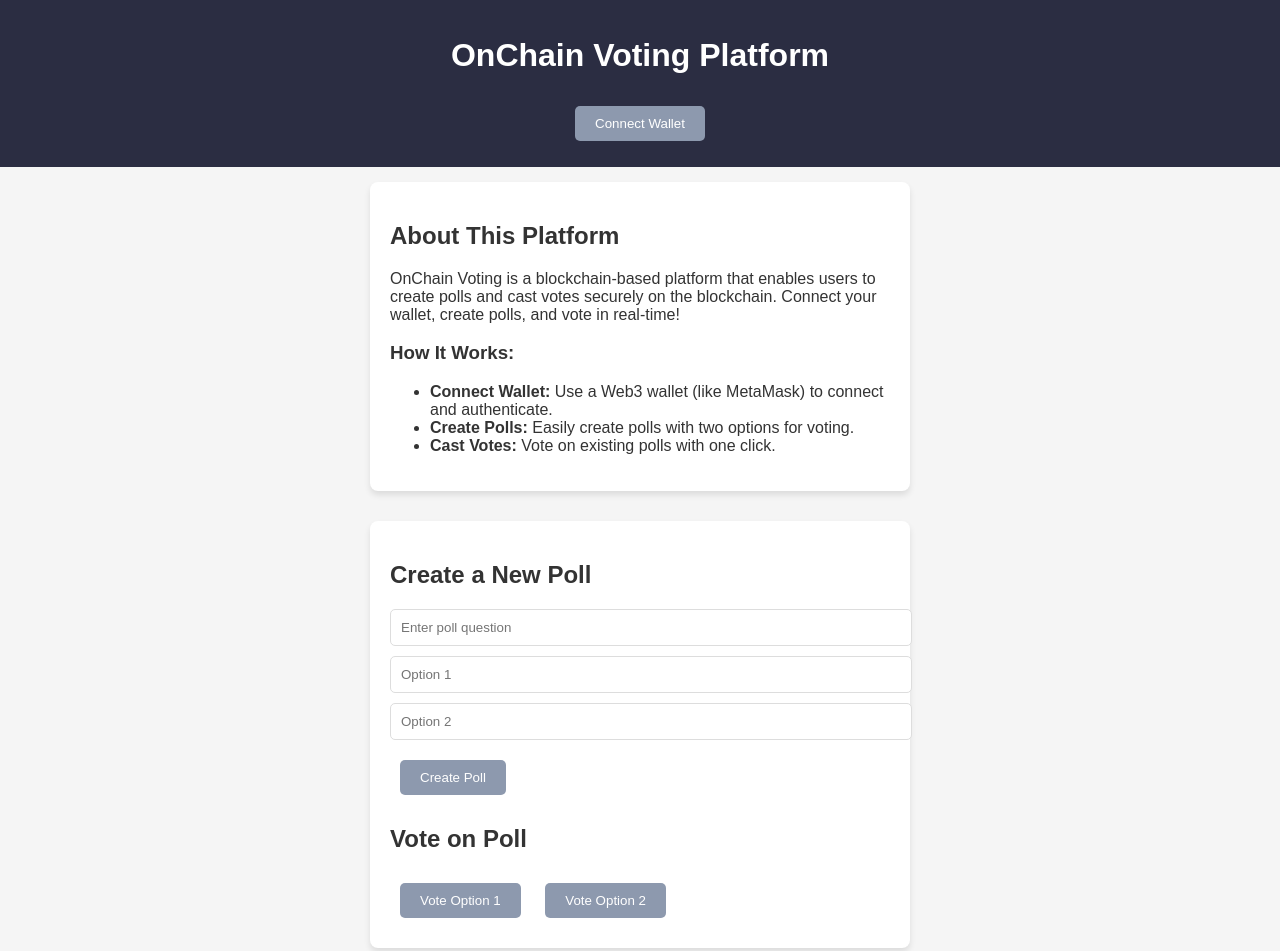
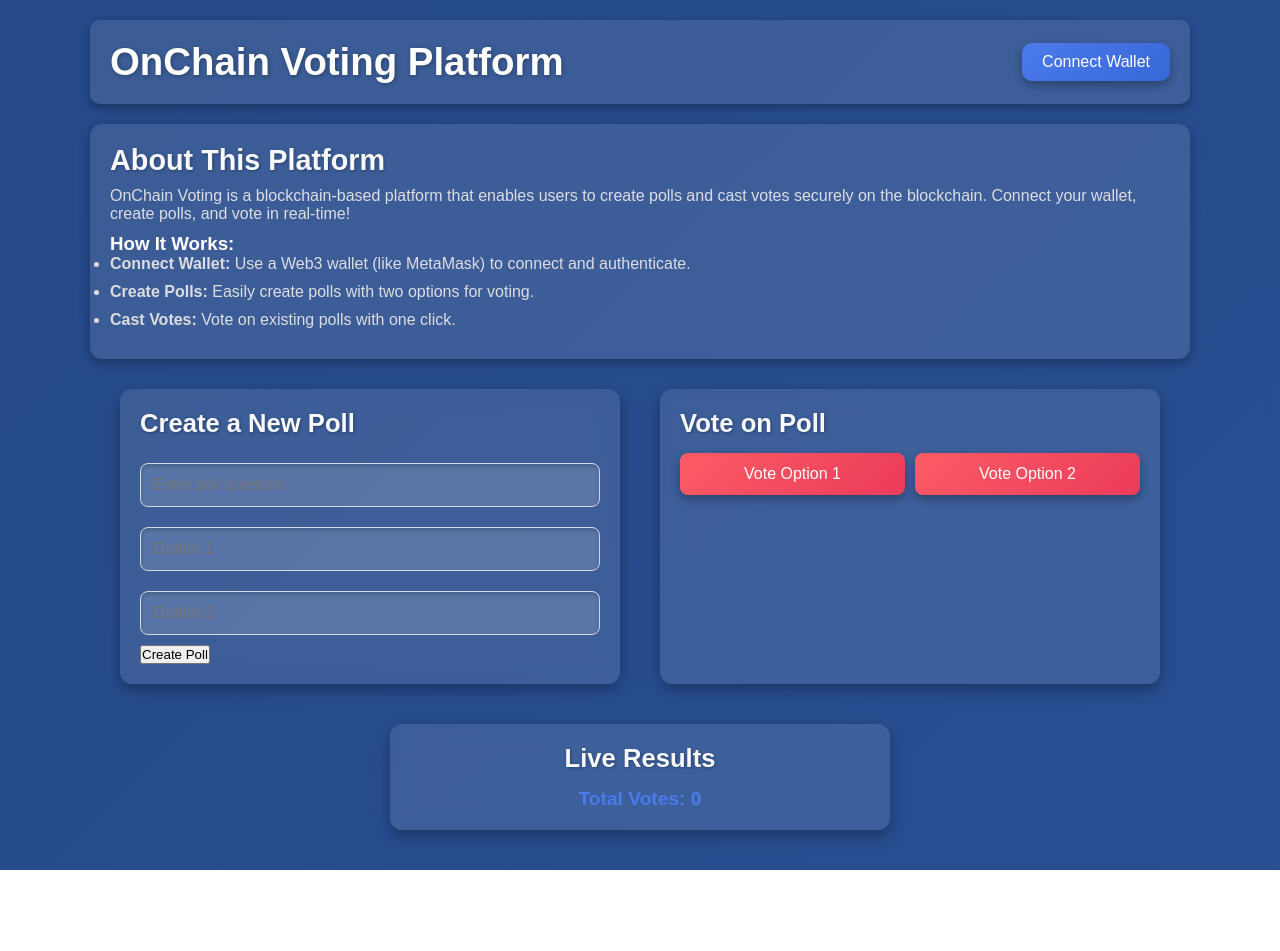
Before and after one commit to metavas50/onchain-voting, a website: page index.html in a window 1280 px wide. Shown: the top 951 px of the page. After the commit the page ends 870 px from the top, so only its background shows below. Drawn offline with Linux system fonts and the light colour scheme.

Commit message:
Add files via upload

```diff
--- a/style.css
+++ b/style.css
@@ -1,52 +1,167 @@
-body {
-    font-family: Arial, sans-serif;
-    background-color: #f5f5f5;
-    color: #333;
+/* Reset styles */
+* {
     margin: 0;
     padding: 0;
+    box-sizing: border-box;
+    font-family: 'Arial', sans-serif;
+}
+
+/* Background Animation */
+body {
+    background: linear-gradient(135deg, #1e3c72 0%, #2a5298 100%);
+    background-size: 400% 400%;
+    animation: gradientBackground 10s ease infinite;
+    color: #ffffff;
     display: flex;
     flex-direction: column;
     align-items: center;
-    justify-content: center;
+    padding: 20px;
 }
 
-header {
-    background-color: #2b2d42;
-    width: 100%;
-    padding: 1em;
-    text-align: center;
-    color: white;
+@keyframes gradientBackground {
+    0% { background-position: 0% 50%; }
+    50% { background-position: 100% 50%; }
+    100% { background-position: 0% 50%; }
 }
 
-section {
-    background-color: white;
+/* Header Styling */
+header {
+    display: flex;
+    justify-content: space-between;
+    align-items: center;
+    width: 100%;
+    max-width: 1100px;
     padding: 20px;
-    margin: 15px;
-    border-radius: 8px;
-    box-shadow: 0 4px 6px rgba(0, 0, 0, 0.1);
-    width: 90%;
-    max-width: 500px;
+    background-color: rgba(255, 255, 255, 0.1);
+    border-radius: 10px;
+    margin-bottom: 20px;
+    box-shadow: 0 4px 10px rgba(0, 0, 0, 0.3);
 }
 
-button {
-    background-color: #8d99ae;
-    color: white;
-    padding: 10px 20px;
-    margin: 10px;
-    border: none;
-    border-radius: 5px;
-    cursor: pointer;
+header h1 {
+    font-size: 2.4rem;
+    color: #ffffff;
+    text-shadow: 1px 1px 4px rgba(0, 0, 0, 0.3);
 }
 
-button:hover {
-    background-color: #ef233c;
+#connect-wallet {
+    background: linear-gradient(135deg, #4b7bec, #3867d6);
+    color: white;
+    border: none;
+    padding: 10px 20px;
+    border-radius: 10px;
+    cursor: pointer;
+    font-size: 1rem;
+    transition: background-color 0.3s, transform 0.3s;
+    box-shadow: 0px 4px 10px rgba(0, 0, 0, 0.3);
 }
 
-input {
-    display: block;
+#connect-wallet:hover {
+    background: linear-gradient(135deg, #3867d6, #4b7bec);
+    transform: scale(1.05);
+}
+
+/* Intro Section */
+#intro {
+    text-align: left;
+    margin-bottom: 20px;
+    padding: 20px;
+    max-width: 1100px;
+    background-color: rgba(255, 255, 255, 0.1);
+    border-radius: 12px;
+    box-shadow: 0 4px 12px rgba(0, 0, 0, 0.3);
+}
+
+#intro h2 {
+    font-size: 1.8rem;
+    color: #f7f9fc;
+    margin-bottom: 10px;
+    text-shadow: 1px 1px 3px rgba(0, 0, 0, 0.3);
+}
+
+#intro p, #intro ul li {
+    margin-bottom: 10px;
+    color: #dcdde1;
+    font-size: 1rem;
+}
+
+/* Poll Container */
+#poll-container {
+    display: flex;
+    gap: 20px;
+    flex-wrap: wrap;
+    justify-content: center;
     width: 100%;
-    padding: 10px;
+    max-width: 1100px;
+    margin-bottom: 20px;
+}
+
+/* Card Styling */
+.card {
+    background-color: rgba(255, 255, 255, 0.1);
+    border-radius: 12px;
+    padding: 20px;
+    box-shadow: 0 6px 15px rgba(0, 0, 0, 0.3);
+    width: 100%;
+    max-width: 500px;
+    color: #fff;
+    backdrop-filter: blur(10px);
+    margin: 10px;
+}
+
+h2 {
+    font-size: 1.6rem;
+    color: #f7f9fc;
+    margin-bottom: 15px;
+    text-shadow: 1px 1px 3px rgba(0, 0, 0, 0.3);
+}
+
+/* Input Styling */
+input[type="text"] {
+    width: 100%;
+    padding: 12px;
     margin: 10px 0;
-    border-radius: 5px;
-    border: 1px solid #ddd;
+    border: 1px solid #d1d8e0;
+    border-radius: 8px;
+    font-size: 1rem;
+    background-color: rgba(255, 255, 255, 0.15);
+    color: #ffffff;
+    box-shadow: inset 0px 2px 4px rgba(0, 0, 0, 0.2);
 }
+
+input[type="text"]:focus {
+    border-color: #4b7bec;
+    outline: none;
+}
+
+/* Vote Button Styling */
+.vote-buttons {
+    display: flex;
+    gap: 10px;
+}
+
+.vote-option {
+    flex: 1;
+    padding: 12px;
+    background: linear-gradient(135deg, #fc5c65, #eb3b5a);
+    border: none;
+    color: white;
+    font-size: 1rem;
+    border-radius: 8px;
+    cursor: pointer;
+    box-shadow: 0px 4px 10px rgba(0, 0, 0, 0.3);
+}
+
+/* Results Section */
+#results {
+    max-width: 500px;
+    text-align: center;
+    margin-bottom: 20px;
+}
+
+#result-display {
+    font-size: 1.2rem;
+    color: #4b7bec;
+    margin-top: 15px;
+    font-weight: bold;
+}
```
